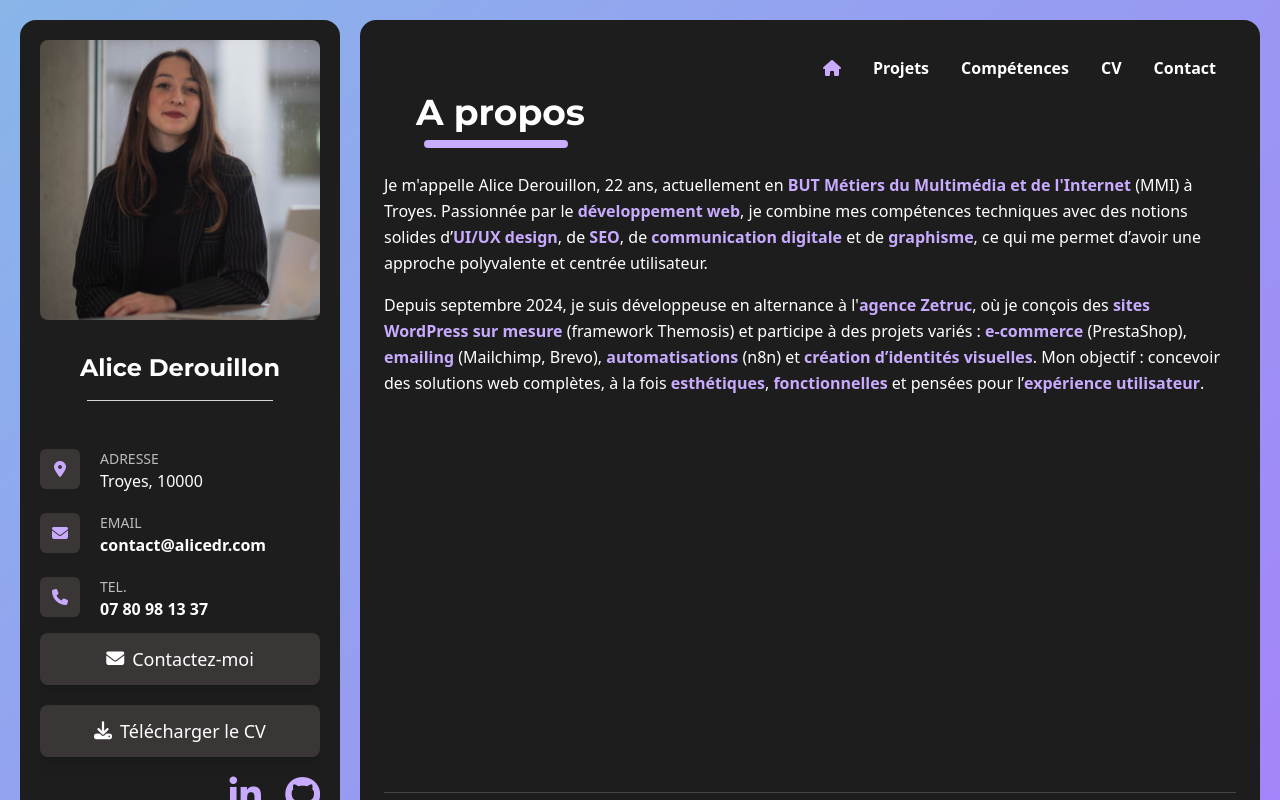
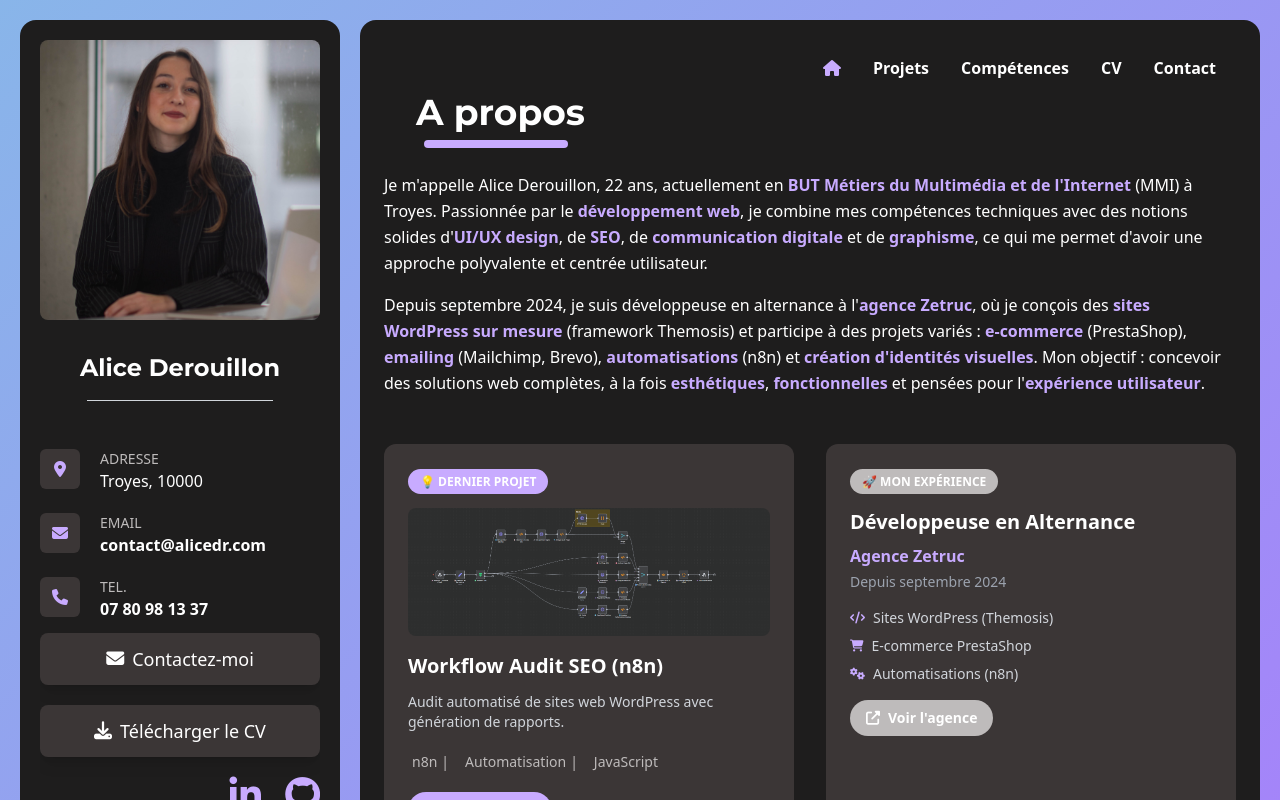
Before and after one commit to DerouillonAlice/portfolio, a Vue app: page / in a window 1280 px wide. Built offline with nearby package versions, Linux system fonts and the light colour scheme.

Commit message:
feat: temp for home's layout

```diff
--- a/src/views/Accueil.vue
+++ b/src/views/Accueil.vue
@@ -9,9 +9,9 @@
       <p class="text-white leading-relaxed">
         Je m'appelle Alice Derouillon, 22 ans, actuellement en <span class="gras">BUT Métiers du Multimédia et de
           l'Internet</span> (MMI) à Troyes. Passionnée par le <span class="gras">développement web</span>, je combine
-        mes compétences techniques avec des notions solides d’<span class="gras">UI/UX design</span>, de <span
+        mes compétences techniques avec des notions solides d'<span class="gras">UI/UX design</span>, de <span
           class="gras">SEO</span>, de <span class="gras">communication digitale</span> et de <span
-          class="gras">graphisme</span>, ce qui me permet d’avoir une approche polyvalente et centrée utilisateur.
+          class="gras">graphisme</span>, ce qui me permet d'avoir une approche polyvalente et centrée utilisateur.
       </p>
 
       <p class="text-white leading-relaxed mt-4">
@@ -19,13 +19,95 @@
           class="gras">agence Zetruc</a>, où je conçois des <span class="gras">sites WordPress sur mesure</span>
         (framework Themosis) et participe à des projets variés : <span class="gras">e-commerce</span> (PrestaShop),
         <span class="gras">emailing</span> (Mailchimp, Brevo), <span class="gras">automatisations</span> (n8n) et <span
-          class="gras">création d’identités visuelles</span>. Mon objectif : concevoir des solutions web complètes, à la
-        fois <span class="gras">esthétiques</span>, <span class="gras">fonctionnelles</span> et pensées pour l’<span
+          class="gras">création d'identités visuelles</span>. Mon objectif : concevoir des solutions web complètes, à la
+        fois <span class="gras">esthétiques</span>, <span class="gras">fonctionnelles</span> et pensées pour l'<span
           class="gras">expérience utilisateur</span>.
       </p>
 
+      <!-- Section CTA -->
+      <div class="mt-12">
+
+        <div class="grid grid-cols-1 lg:grid-cols-2 gap-8 mb-12">
+
+          <!-- Mon Dernier Projet -->
+          <div class="bg-background2 p-6 rounded-xl">
+            <div class="mb-4">
+              <span class="bg-primary text-dark px-3 py-1 rounded-full text-xs font-semibold">💡 DERNIER PROJET</span>
+            </div>
+
+            <img :src="latestProject.imageUrl" :alt="latestProject.title" class="rounded-lg w-full h-32 object-cover mb-4">
+
+            <h3 class="text-xl font-bold mb-3">{{ latestProject.title }}</h3>
+            <p class="text-gray-300 text-sm mb-4">{{ latestProject.description }}</p>
+
+            <div class="flex space-x-1 text-sm whitespace-nowrap overflow-hidden mb-4">
+              <span v-for="(tag, index) in latestProject.tags.slice(0, 3)" :key="tag" class="text-secondary px-1 py-1 rounded">
+                {{ tag }}<span v-if="index < Math.min(latestProject.tags.length, 3) - 1" class="mx-1">|</span>
+              </span>
+            </div>
+
+            <a :href="latestProject.link" target="_blank"
+              class="inline-flex items-center gap-2 bg-primary hover:bg-white text-dark hover:text-primary px-4 py-2 rounded-full text-sm font-semibold transition-all">
+              <i class="fab fa-github" v-if="latestProject.link.includes('github')"></i>
+              <i class="fas fa-external-link-alt" v-else></i>
+              Voir le projet
+            </a>
+          </div>
+
+          <!-- Mon Expérience -->
+          <div class="bg-background2 p-6 rounded-xl ">
+            <div class="mb-4">
+              <span class="bg-secondary text-dark px-3 py-1 rounded-full text-xs font-semibold">🚀 MON EXPÉRIENCE</span>
+            </div>
+
+            <h3 class="text-xl font-bold mb-2">Développeuse en Alternance</h3>
+            <div class="text-primary font-bold mb-1">Agence Zetruc</div>
+            <div class="text-gray-400 text-sm mb-4">Depuis septembre 2024</div>
+
+            <div class="space-y-2 text-sm text-gray-300 mb-4">
+              <div class="flex items-center gap-2">
+                <i class="fas fa-code text-primary text-xs"></i>
+                <span>Sites WordPress (Themosis)</span>
+              </div>
+              <div class="flex items-center gap-2">
+                <i class="fas fa-shopping-cart text-primary text-xs"></i>
+                <span>E-commerce PrestaShop</span>
+              </div>
+              <div class="flex items-center gap-2">
+                <i class="fas fa-cogs text-primary text-xs"></i>
+                <span>Automatisations (n8n)</span>
+              </div>
+            </div>
+
+            <a href="https://www.zetruc.fr/" target="_blank"
+              class="inline-flex items-center gap-2 bg-secondary hover:bg-white text-dark hover:text-secondary px-4 py-2 rounded-full text-sm font-semibold transition-all">
+              <i class="fas fa-external-link-alt"></i>
+              Voir l'agence
+            </a>
+          </div>
+
+        </div>
+
+      </div>
+
     </div>
-
-
   </div>
 </template>
+
+<script>
+import projectsData from '@/data/projects.json';
+
+export default {
+  name: 'Accueil',
+  data() {
+    return {
+      featuredProjectId: 15, // ID du projet Workflow Audit SEO
+    }
+  },
+  computed: {
+    latestProject() {
+      return projectsData.find(project => project.id === this.featuredProjectId) || projectsData[0];
+    }
+  }
+}
+</script>
```
